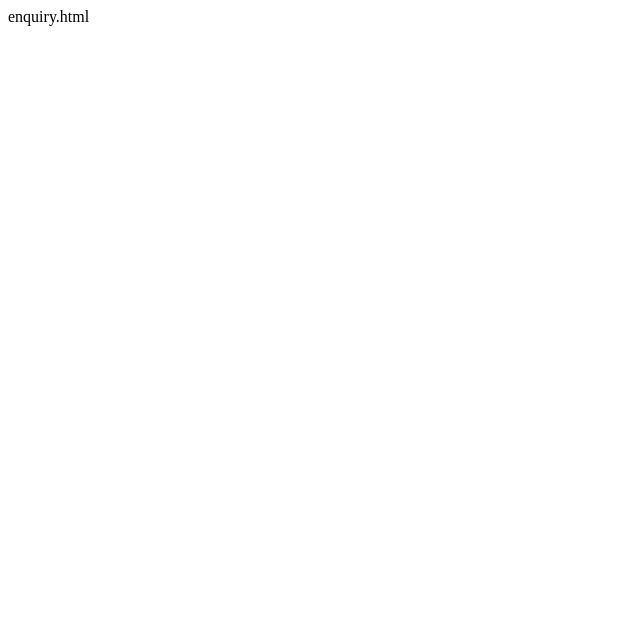
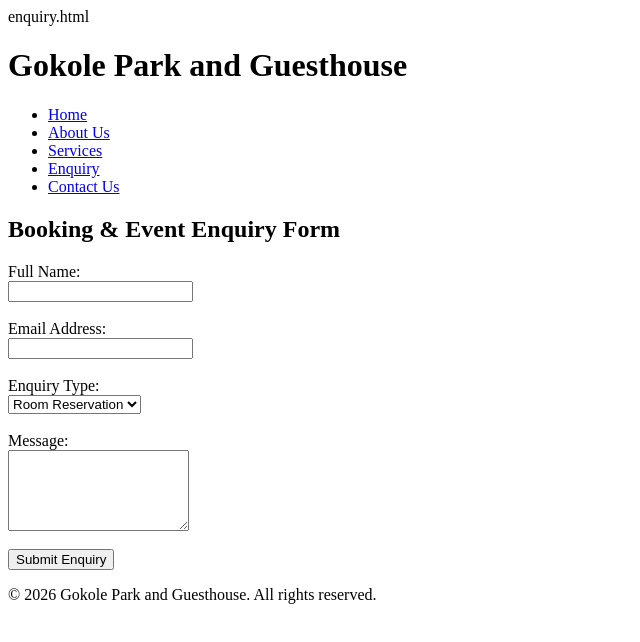
Before and after one commit to Thama-Mauba/Gokole_-Park_-Guesthouse, a plain HTML site: page enquiry.html in a window 1280 px wide. Shown: the whole page, without its empty margins (0-640 px from the left). Drawn offline with Linux system fonts and the light colour scheme.

Commit message:
Update enquiry.html

```diff
--- a/enquiry.html
+++ b/enquiry.html
@@ -1 +1,50 @@
 enquiry.html
+<!DOCTYPE html>
+<html lang="en">
+<head>
+    <meta charset="UTF-8">
+    <meta name="viewport" content="width=device-width, initial-scale=1.0">
+    <title>Booking Enquiry | Gokole Park and Guesthouse</title>
+</head>
+<body>
+    <header>
+        <h1>Gokole Park and Guesthouse</h1>
+        <nav>
+            <ul>
+                <li><a href="index.html">Home</a></li>
+                <li><a href="about.html">About Us</a></li>
+                <li><a href="services.html">Services</a></li>
+                <li><a href="enquiry.html">Enquiry</a></li>
+                <li><a href="contact.html">Contact Us</a></li>
+            </ul>
+        </nav>
+    </header>
+
+    <main>
+        <h2>Booking & Event Enquiry Form</h2>
+        <form action="#" method="post">
+            <label for="name">Full Name:</label><br>
+            <input type="text" id="name" name="name" required><br><br>
+
+            <label for="email">Email Address:</label><br>
+            <input type="email" id="email" name="email" required><br><br>
+
+            <label for="service">Enquiry Type:</label><br>
+            <select id="service" name="service">
+                <option value="room">Room Reservation</option>
+                <option value="event">Event Hosting</option>
+                <option value="general">General Question</option>
+            </select><br><br>
+
+            <label for="message">Message:</label><br>
+            <textarea id="message" name="message" rows="5" required></textarea><br><br>
+
+            <button type="submit">Submit Enquiry</button>
+        </form>
+    </main>
+
+    <footer>
+        <p>&copy; 2026 Gokole Park and Guesthouse. All rights reserved.</p>
+    </footer>
+</body>
+</html>
```
